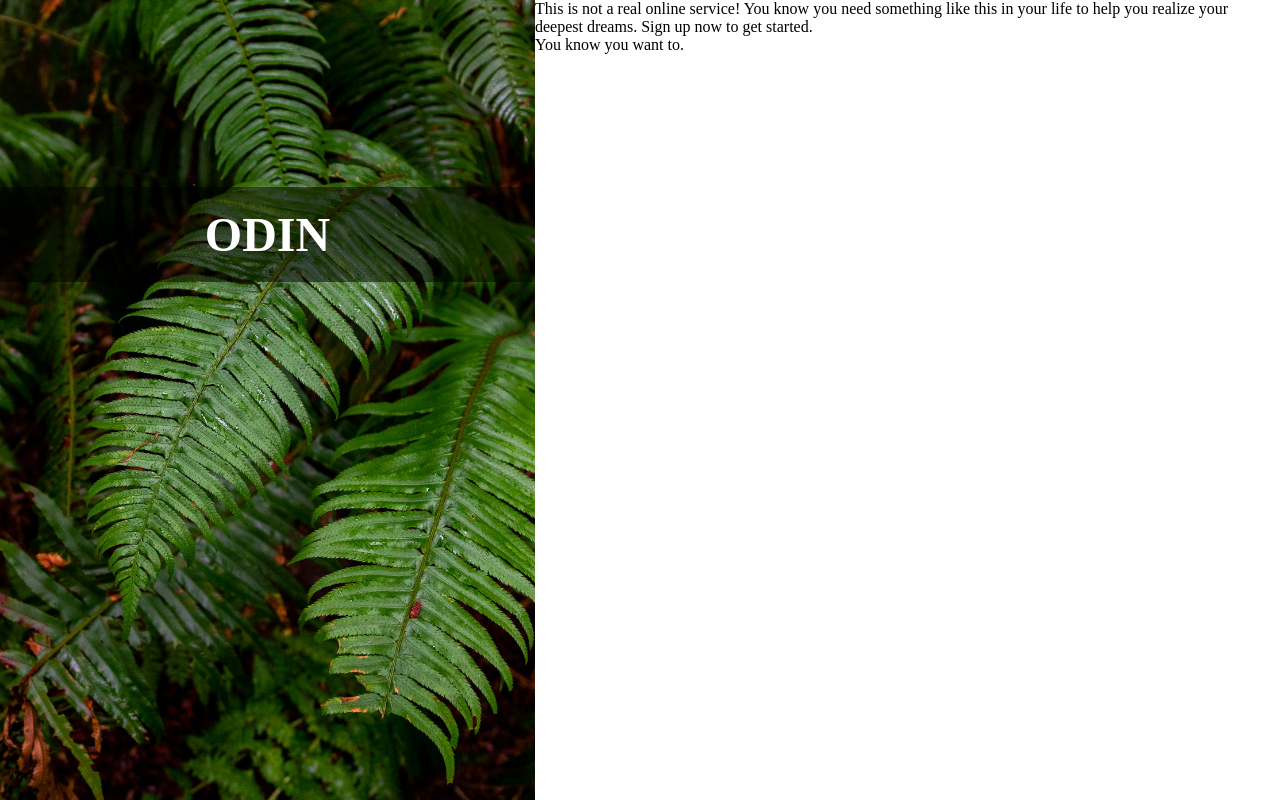
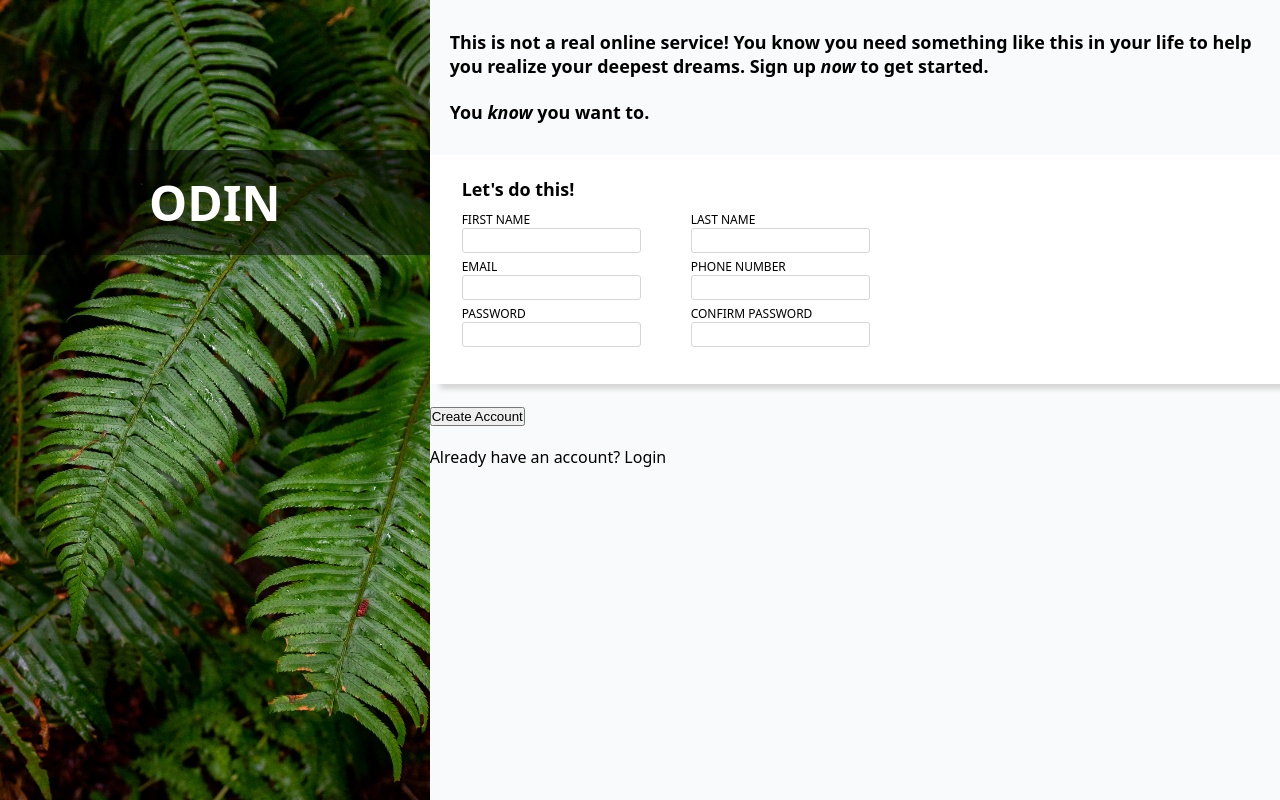
Before and after one commit to sarahrovie/sign-up-form, a plain HTML site: page index.html in a window 1280 px wide. Drawn offline with Linux system fonts and the light colour scheme.

Commit message:
Style form layout

```diff
--- a/index.html
+++ b/index.html
@@ -13,12 +13,75 @@
       </div>
     </header>
     <main class="content">
-      <p>
-        This is not a real online service! You know you need something like this
-        in your life to help you realize your deepest dreams. Sign up now to get
-        started. <br />
-        You know you want to.
-      </p>
+      <div class="info">
+        <p class="bold">
+          This is not a real online service! You know you need something like
+          this in your life to help you realize your deepest dreams. Sign up
+          <span class="italic">now</span>
+          to get started.
+        </p>
+        <br />
+        <p class="bold">
+          You
+          <span class="italic">know</span>
+          you want to.
+        </p>
+      </div>
+      <div class="form-div">
+        <form>
+          <fieldset>
+            <p class="bold">Let's do this!</p>
+            <div class="form-row">
+              <div class="form-input">
+                <label for="fname">FIRST NAME</label>
+                <input type="text" id="fname" name="fname" required />
+              </div>
+              <div class="form-input">
+                <label for="lname">LAST NAME</label>
+                <input type="text" id="lname" name="lname" required />
+              </div>
+            </div>
+            <div class="form-row">
+              <div class="form-input">
+                <label for="email">EMAIL</label>
+                <input type="email" id="email" name="email" required />
+              </div>
+              <div class="form-input">
+                <label for="number">PHONE NUMBER</label>
+                <input type="tel" id="number" name="number" />
+              </div>
+            </div>
+            <div class="form-row">
+              <div class="form-input">
+                <label for="pwd">PASSWORD</label>
+                <input
+                  type="password"
+                  id="pwd"
+                  name="password"
+                  required
+                  minlength="6"
+                  maxlength="12"
+                />
+              </div>
+              <div class="form-input">
+                <label for="confirm-pwd">CONFIRM PASSWORD</label>
+                <input
+                  type="text"
+                  id="confirm-pwd"
+                  name="confirm-password"
+                  required
+                  minlength="6"
+                  maxlength="12"
+                />
+              </div>
+            </div>
+          </fieldset>
+          <button>Create Account</button>
+        </form>
+      </div>
+      <div class="login">
+        <p>Already have an account? Login</p>
+      </div>
     </main>
   </body>
 </html>
--- a/style.css
+++ b/style.css
@@ -10,6 +10,8 @@
 }
 
 body {
+  font-family: system-ui, -apple-system, BlinkMacSystemFont, "Segoe UI", Roboto,
+    Oxygen, Ubuntu, Cantarell, "Open Sans", "Helvetica Neue", sans-serif;
   display: flex;
   flex-direction: column;
   justify-content: flex-start;
@@ -36,6 +38,53 @@ body {
   text-align: center;
 }
 
+.content {
+  background-color: #f9fafb;
+  display: flex;
+  flex-direction: column;
+  height: 100%;
+  gap: 20px;
+}
+
+.content .info {
+  margin: 30px 20px 10px 20px;
+}
+
+.bold {
+  font-size: max(15px, 1.4vw);
+  font-weight: bold;
+}
+
+.italic {
+  font-style: italic;
+}
+
+fieldset {
+  border: none;
+  border-top: 1px solid #f9fafb;
+  background-color: #fff;
+  padding: 2rem;
+  box-shadow: 10px 5px 5px #d6d6d6;
+  margin-bottom: 20px;
+}
+
+fieldset > p {
+  margin: -10px 0 10px 0;
+}
+
+form .form-input {
+  display: flex;
+  flex-direction: column;
+  margin-bottom: 5px;
+  font-size: 12px;
+}
+
+.form-input input {
+  height: 25px;
+  border: 1px solid #d6d6d6;
+  border-radius: 3px;
+}
+
 @media only screen and (min-width: 600px) {
   body {
     flex-direction: row;
@@ -55,4 +104,9 @@ body {
   .logo-div {
     margin-top: 35%;
   }
+
+  form .form-row {
+    display: flex;
+    gap: 50px;
+  }
 }
```
